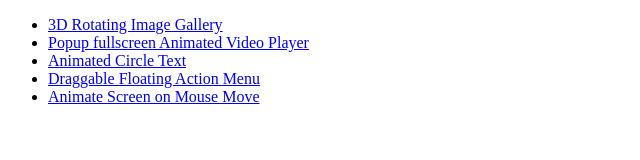
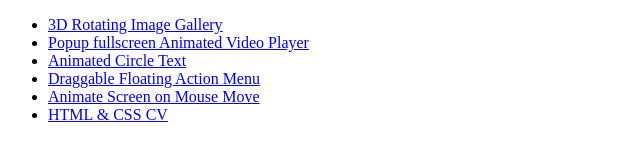
Before and after one commit to DOJ-gam/HTML-CSS-JS, a plain HTML site: page index.html in a window 1280 px wide. Shown: the whole page, without its empty margins (0-640 px from the left). Drawn offline with Linux system fonts and the light colour scheme.

Commit message:
start html and css cv project

```diff
--- a/index.html
+++ b/index.html
@@ -32,6 +32,9 @@
           >Animate Screen on Mouse Move</a
         >
       </li>
+      <li>
+        <a href="/06-html-css-cv/index.html">HTML & CSS CV</a>
+      </li>
     </ul>
   </body>
 </html>
```
Also changed, not shown: 06-html-css-cv/index.html (added), 06-html-css-cv/style.css (added).
